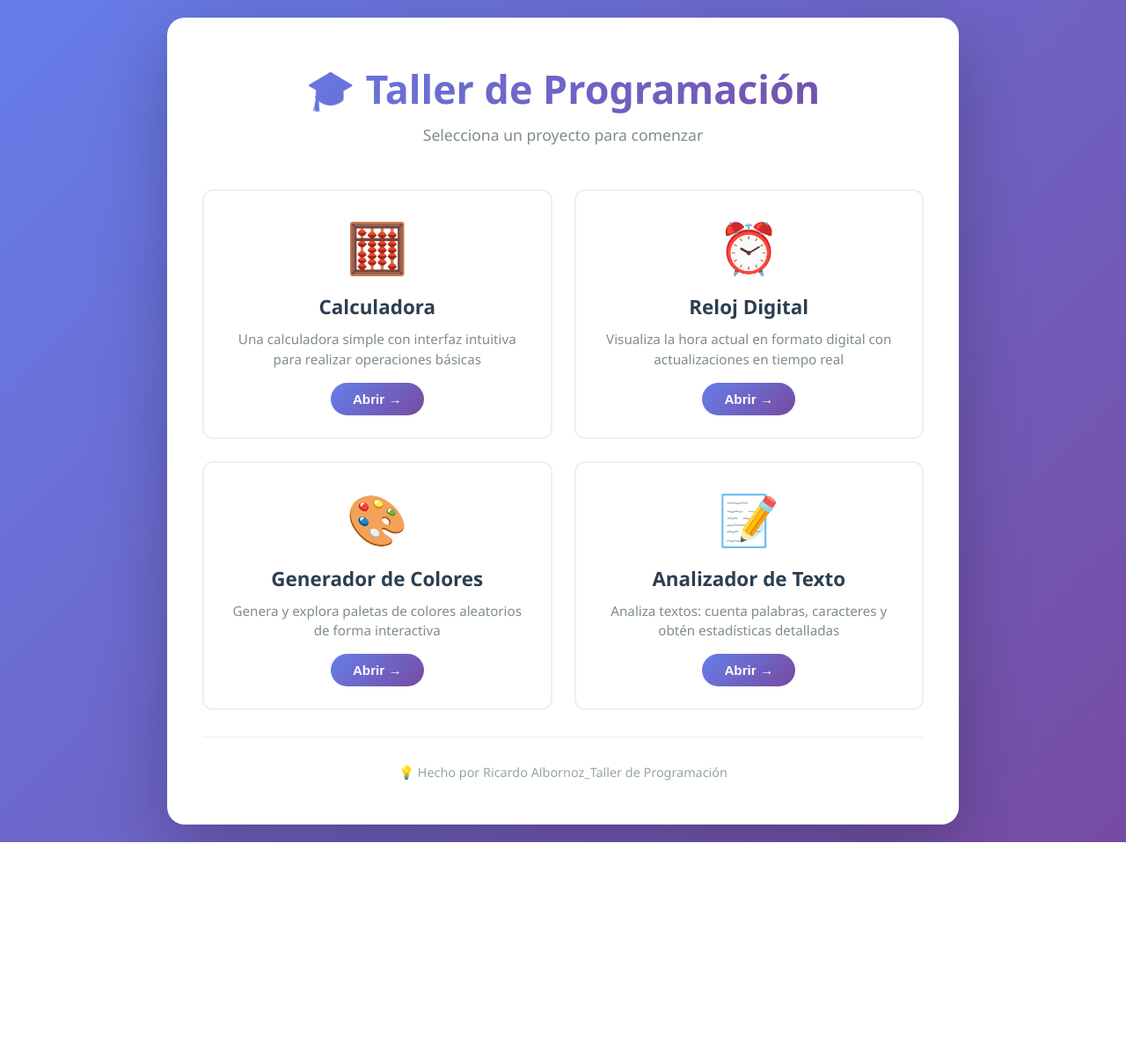
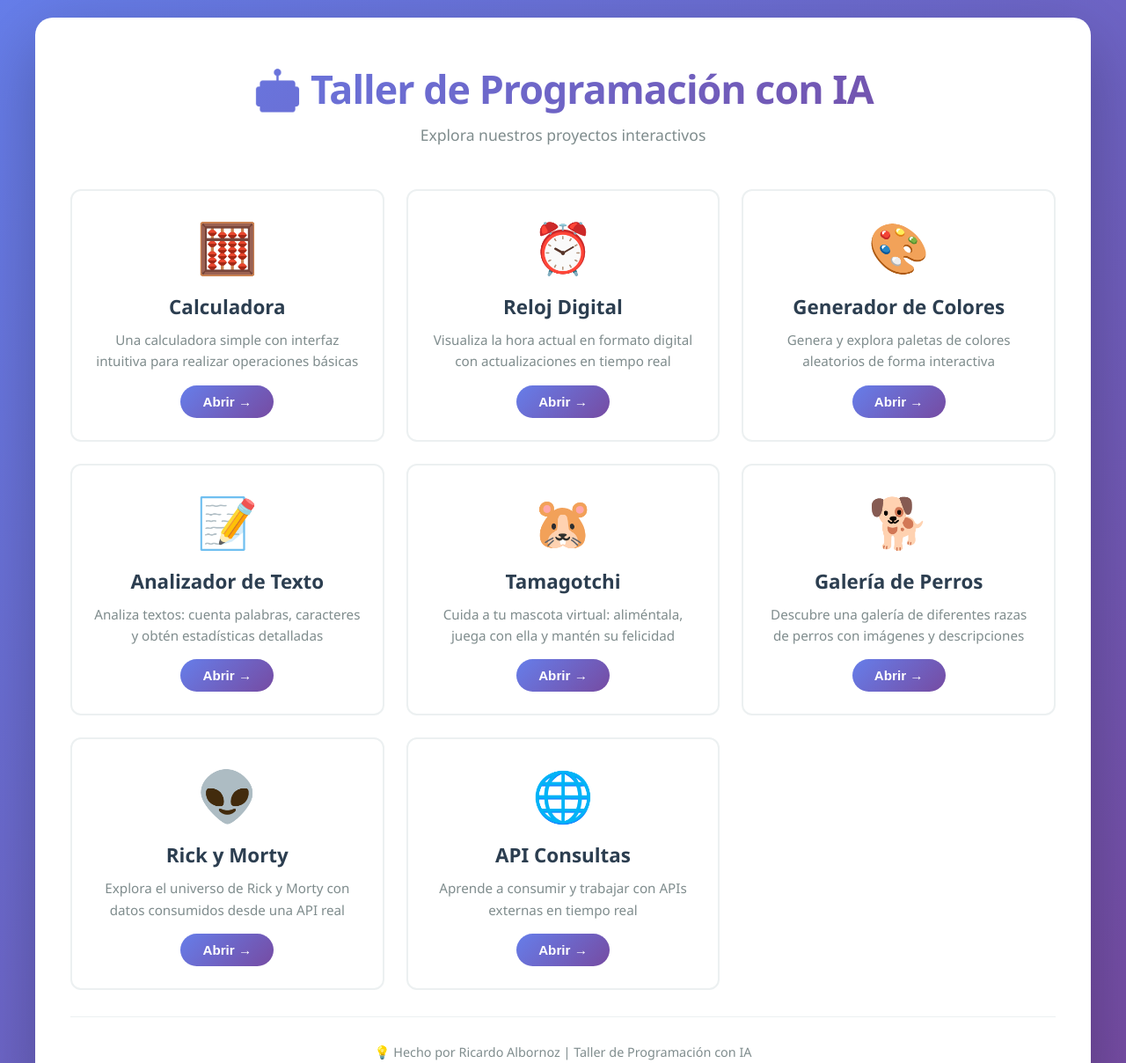
Before and after one commit to Ricardo042007/taller-ia-dia1, a plain HTML site: page menu.html in a window 1280 px wide. Shown: the top 1208 px of the page at 88% size. Before the commit the page ends 957 px from the top, so only its background shows below. Drawn offline with Linux system fonts and the light colour scheme.

Commit message:
feat: Actualizar el menú de proyectos con nuevos elementos interactivos y mejorar estilos visuales

```diff
--- a/menu.html
+++ b/menu.html
@@ -3,7 +3,7 @@
 <head>
     <meta charset="UTF-8">
     <meta name="viewport" content="width=device-width, initial-scale=1.0">
-    <title>Menú de Proyectos - Taller de Programación</title>
+    <title>Menú de Proyectos - Taller de Programación con IA</title>
     <style>
         * {
             margin: 0;
@@ -11,9 +11,18 @@
             box-sizing: border-box;
         }
 
+        :root {
+            --primary-color: #667eea;
+            --secondary-color: #764ba2;
+            --text-dark: #2c3e50;
+            --text-light: #7f8c8d;
+            --border-light: #ecf0f1;
+            --transition-smooth: 0.35s cubic-bezier(0.4, 0, 0.2, 1);
+        }
+
         body {
             font-family: 'Segoe UI', Tahoma, Geneva, Verdana, sans-serif;
-            background: linear-gradient(135deg, #667eea 0%, #764ba2 100%);
+            background: linear-gradient(135deg, var(--primary-color) 0%, var(--secondary-color) 100%);
             min-height: 100vh;
             display: flex;
             align-items: center;
@@ -26,29 +35,54 @@
             border-radius: 20px;
             box-shadow: 0 25px 80px rgba(0, 0, 0, 0.25);
             padding: 50px 40px;
-            max-width: 900px;
+            max-width: 1200px;
             width: 100%;
+            animation: slideUp 0.6s var(--transition-smooth);
+        }
+
+        @keyframes slideUp {
+            from {
+                opacity: 0;
+                transform: translateY(30px);
+            }
+            to {
+                opacity: 1;
+                transform: translateY(0);
+            }
         }
 
         header {
             text-align: center;
             margin-bottom: 50px;
+            animation: fadeIn 0.8s var(--transition-smooth) 0.1s both;
+        }
+
+        @keyframes fadeIn {
+            from {
+                opacity: 0;
+            }
+            to {
+                opacity: 1;
+            }
         }
 
         h1 {
-            color: #2c3e50;
+            color: var(--text-dark);
             font-size: 2.8em;
             margin-bottom: 10px;
-            background: linear-gradient(135deg, #667eea 0%, #764ba2 100%);
+            background: linear-gradient(135deg, var(--primary-color) 0%, var(--secondary-color) 100%);
             -webkit-background-clip: text;
             -webkit-text-fill-color: transparent;
             background-clip: text;
+            font-weight: 800;
+            letter-spacing: -1px;
         }
 
         .subtitle {
-            color: #7f8c8d;
+            color: var(--text-light);
             font-size: 1.1em;
             font-weight: 300;
+            animation: fadeIn 0.8s var(--transition-smooth) 0.2s both;
         }
 
         .menu-grid {
@@ -60,10 +94,10 @@
 
         .menu-card {
             background: white;
-            border: 2px solid #ecf0f1;
+            border: 2px solid var(--border-light);
             border-radius: 12px;
             padding: 25px;
-            transition: all 0.3s ease;
+            transition: all var(--transition-smooth);
             cursor: pointer;
             text-decoration: none;
             color: inherit;
@@ -71,63 +105,131 @@
             flex-direction: column;
             align-items: center;
             text-align: center;
-            min-height: 250px;
+            min-height: 280px;
             justify-content: space-between;
+            position: relative;
+            overflow: hidden;
+            animation: fadeIn 0.8s var(--transition-smooth) both;
         }
 
+        .menu-card::before {
+            content: '';
+            position: absolute;
+            top: 0;
+            left: -100%;
+            width: 100%;
+            height: 100%;
+            background: linear-gradient(90deg, transparent, rgba(255, 255, 255, 0.1), transparent);
+            transition: left var(--transition-smooth);
+        }
+
+        .menu-card:hover::before {
+            left: 100%;
+        }
+
+        .menu-card:nth-child(1) { animation-delay: 0.1s; }
+        .menu-card:nth-child(2) { animation-delay: 0.15s; }
+        .menu-card:nth-child(3) { animation-delay: 0.2s; }
+        .menu-card:nth-child(4) { animation-delay: 0.25s; }
+        .menu-card:nth-child(5) { animation-delay: 0.3s; }
+        .menu-card:nth-child(6) { animation-delay: 0.35s; }
+        .menu-card:nth-child(7) { animation-delay: 0.4s; }
+        .menu-card:nth-child(8) { animation-delay: 0.45s; }
+
         .menu-card:hover {
-            transform: translateY(-5px);
-            border-color: #667eea;
-            box-shadow: 0 15px 40px rgba(102, 126, 234, 0.2);
+            transform: translateY(-8px);
+            border-color: var(--primary-color);
+            box-shadow: 0 20px 50px rgba(102, 126, 234, 0.3);
         }
 
         .menu-card:active {
-            transform: translateY(-2px);
+            transform: translateY(-4px);
+        }
+
+        .card-content {
+            position: relative;
+            z-index: 1;
         }
 
         .card-icon {
             font-size: 3.5em;
             margin-bottom: 15px;
+            display: inline-block;
+            transition: transform var(--transition-smooth);
+            animation: bounce 0.6s ease-out 0.5s;
+        }
+
+        @keyframes bounce {
+            0% {
+                transform: scale(0.8);
+            }
+            50% {
+                transform: scale(1.1);
+            }
+            100% {
+                transform: scale(1);
+            }
+        }
+
+        .menu-card:hover .card-icon {
+            transform: scale(1.15) rotate(5deg);
         }
 
         .card-title {
             font-size: 1.4em;
             font-weight: 700;
-            color: #2c3e50;
+            color: var(--text-dark);
             margin-bottom: 10px;
+            transition: color var(--transition-smooth);
+        }
+
+        .menu-card:hover .card-title {
+            color: var(--primary-color);
         }
 
         .card-description {
-            color: #7f8c8d;
+            color: var(--text-light);
             font-size: 0.95em;
-            line-height: 1.5;
+            line-height: 1.6;
+            transition: color var(--transition-smooth);
+        }
+
+        .menu-card:hover .card-description {
+            color: var(--text-dark);
         }
 
         .card-button {
             display: inline-block;
             margin-top: 15px;
             padding: 10px 25px;
-            background: linear-gradient(135deg, #667eea 0%, #764ba2 100%);
+            background: linear-gradient(135deg, var(--primary-color) 0%, var(--secondary-color) 100%);
             color: white;
             border-radius: 25px;
             font-weight: 600;
-            transition: all 0.3s ease;
+            transition: all var(--transition-smooth);
             border: none;
             cursor: pointer;
             font-size: 0.95em;
+            position: relative;
+            z-index: 2;
         }
 
         .menu-card:hover .card-button {
-            transform: scale(1.05);
-            box-shadow: 0 8px 20px rgba(102, 126, 234, 0.4);
+            transform: scale(1.08);
+            box-shadow: 0 10px 25px rgba(102, 126, 234, 0.5);
+        }
+
+        .menu-card:active .card-button {
+            transform: scale(0.98);
         }
 
         .footer {
             text-align: center;
-            color: #95a5a6;
+            color: var(--text-light);
             font-size: 0.9em;
             padding-top: 30px;
-            border-top: 1px solid #ecf0f1;
+            border-top: 1px solid var(--border-light);
+            animation: fadeIn 0.8s var(--transition-smooth) 0.5s both;
         }
 
         @media (max-width: 600px) {
@@ -147,20 +249,24 @@
             .card-icon {
                 font-size: 2.5em;
             }
+
+            .menu-card {
+                min-height: 250px;
+            }
         }
     </style>
 </head>
 <body>
     <div class="container">
         <header>
-            <h1>🎓 Taller de Programación</h1>
-            <p class="subtitle">Selecciona un proyecto para comenzar</p>
+            <h1>🤖 Taller de Programación con IA</h1>
+            <p class="subtitle">Explora nuestros proyectos interactivos</p>
         </header>
 
         <div class="menu-grid">
             <!-- Calculadora -->
             <a href="calculadora/index.html" class="menu-card">
-                <div>
+                <div class="card-content">
                     <div class="card-icon">🧮</div>
                     <div class="card-title">Calculadora</div>
                     <div class="card-description">Una calculadora simple con interfaz intuitiva para realizar operaciones básicas</div>
@@ -170,7 +276,7 @@
 
             <!-- Reloj Digital -->
             <a href="reloj_digital/index.html" class="menu-card">
-                <div>
+                <div class="card-content">
                     <div class="card-icon">⏰</div>
                     <div class="card-title">Reloj Digital</div>
                     <div class="card-description">Visualiza la hora actual en formato digital con actualizaciones en tiempo real</div>
@@ -180,7 +286,7 @@
 
             <!-- Generador de Colores -->
             <a href="generador_colores/index.html" class="menu-card">
-                <div>
+                <div class="card-content">
                     <div class="card-icon">🎨</div>
                     <div class="card-title">Generador de Colores</div>
                     <div class="card-description">Genera y explora paletas de colores aleatorios de forma interactiva</div>
@@ -190,17 +296,57 @@
 
             <!-- Analizador de Texto -->
             <a href="analizador_texto/index.html" class="menu-card">
-                <div>
+                <div class="card-content">
                     <div class="card-icon">📝</div>
                     <div class="card-title">Analizador de Texto</div>
                     <div class="card-description">Analiza textos: cuenta palabras, caracteres y obtén estadísticas detalladas</div>
                 </div>
                 <button class="card-button">Abrir →</button>
             </a>
+
+            <!-- Tamagotchi -->
+            <a href="tamagochi/index.html" class="menu-card">
+                <div class="card-content">
+                    <div class="card-icon">🐹</div>
+                    <div class="card-title">Tamagotchi</div>
+                    <div class="card-description">Cuida a tu mascota virtual: aliméntala, juega con ella y mantén su felicidad</div>
+                </div>
+                <button class="card-button">Abrir →</button>
+            </a>
+
+            <!-- Galería de Perros -->
+            <a href="galeria-perros/index.html" class="menu-card">
+                <div class="card-content">
+                    <div class="card-icon">🐕</div>
+                    <div class="card-title">Galería de Perros</div>
+                    <div class="card-description">Descubre una galería de diferentes razas de perros con imágenes y descripciones</div>
+                </div>
+                <button class="card-button">Abrir →</button>
+            </a>
+
+            <!-- API Rick y Morty -->
+            <a href="api-rick-morty/index.html" class="menu-card">
+                <div class="card-content">
+                    <div class="card-icon">👽</div>
+                    <div class="card-title">Rick y Morty</div>
+                    <div class="card-description">Explora el universo de Rick y Morty con datos consumidos desde una API real</div>
+                </div>
+                <button class="card-button">Abrir →</button>
+            </a>
+
+            <!-- API Día 3 -->
+            <a href="api-dia-3/index.html" class="menu-card">
+                <div class="card-content">
+                    <div class="card-icon">🌐</div>
+                    <div class="card-title">API Consultas</div>
+                    <div class="card-description">Aprende a consumir y trabajar con APIs externas en tiempo real</div>
+                </div>
+                <button class="card-button">Abrir →</button>
+            </a>
         </div>
 
         <footer class="footer">
-            <p>💡 Hecho por Ricardo Albornoz_Taller de Programación  </p>
+            <p>💡 Hecho por Ricardo Albornoz | Taller de Programación con IA</p>
         </footer>
     </div>
 </body>
```
